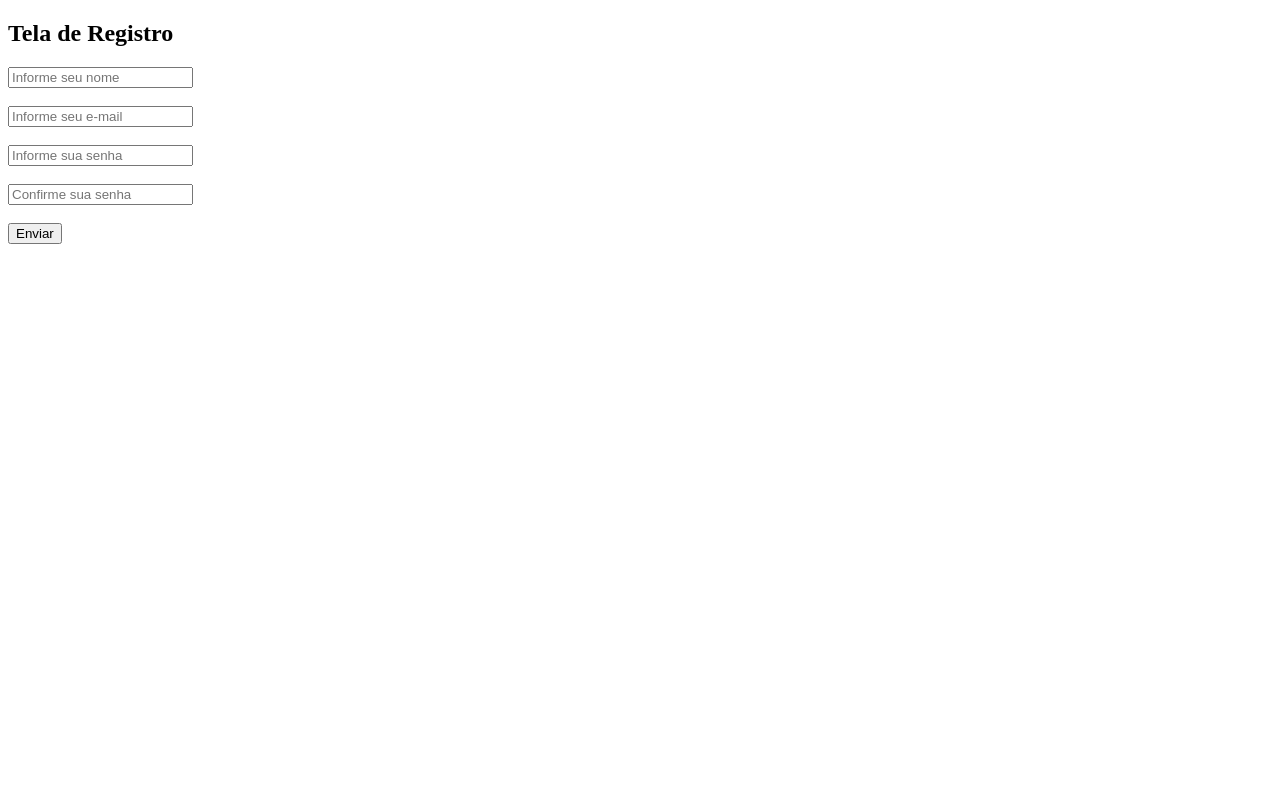
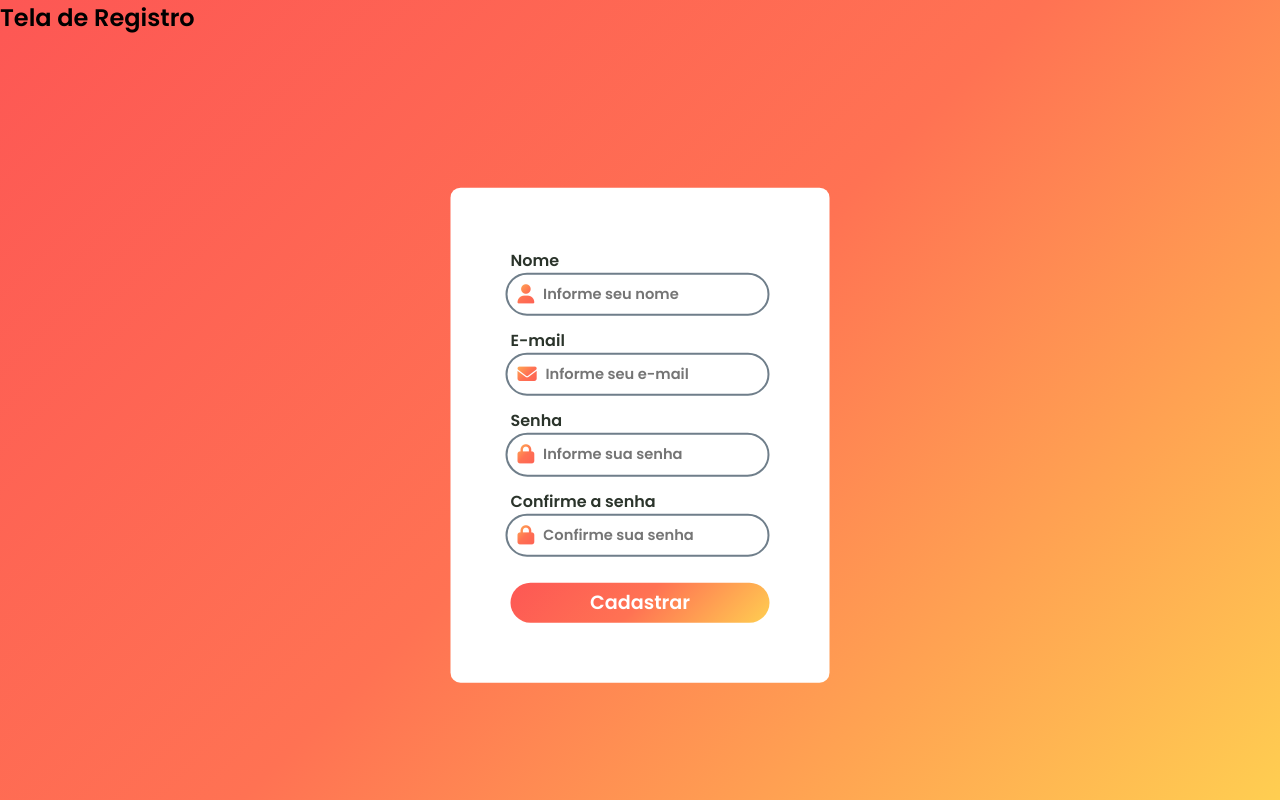
Before and after one commit to EmanoelSiilva/Autenticacao-Login, a website: page formRegister.html in a window 1280 px wide. Drawn offline with Linux system fonts and the light colour scheme.

Commit message:
adicionando css nos formularios

```diff
--- a/formRegister.html
+++ b/formRegister.html
@@ -5,16 +5,40 @@
     <meta http-equiv="X-UA-Compatible" content="IE=edge">
     <meta name="viewport" content="width=device-width, initial-scale=1.0">
     <title>Document</title>
+    <link rel="stylesheet" href="style.css">
+    <script src="https://kit.fontawesome.com/280d7ede1c.js" crossorigin="anonymous"></script>
 </head>
 <body>
     <h2>Tela de Registro</h2>
-    <form action="/auth/register" method="post">
-        <input type="text" name="name" placeholder="Informe seu nome"><br><br>
-        <input type="text" name="email" placeholder="Informe seu e-mail"><br><br>
-        <input type="password" name="password" placeholder="Informe sua senha"><br><br>
-        <input type="password" name="confirmpassword" placeholder="Confirme sua senha"><br><br>
+    <div id="form">
+        <form action="/auth/register" method="post">
+            <label for="name">Nome</label>
+            <div class="input">
+                <i class="fa-solid fa-user"></i>
+                <input type="text" name="name" placeholder="Informe seu nome">
+            </div>
+            <label for="email">E-mail</label>
+            <div class="input">
+                <i class="fa-solid fa-envelope"></i>
+                <input type="text" name="email" placeholder="Informe seu e-mail">
+            </div>
+            <label for="password">Senha</label>
+            <div class="input">
+                <i class="fa-solid fa-lock"></i>
+                <input type="password" name="password" placeholder="Informe sua senha">
+            </div>
+            <label for="confirmpassword">Confirme a senha</label>
+            <div class="input">
+                <i class="fa-solid fa-lock"></i>
+                <input type="password" name="confirmpassword" placeholder="Confirme sua senha">
+            </div>
 
-        <input type="submit" value="Enviar">
-    </form>
+            <div id="btn">
+                <button type="submit">Cadastrar</button>
+                <!-- <input type="submit" value="Enviar"> -->
+            </div>
+        </form>
+    </div>
+
 </body>
 </html>
--- a/package.json
+++ b/package.json
@@ -13,8 +13,10 @@
   "dependencies": {
     "bcrypt": "^5.1.0",
     "body-parser": "^1.20.1",
+    "cookie-parser": "^1.4.6",
     "dotenv": "^16.0.3",
     "express": "^4.18.2",
+    "express-session": "^1.17.3",
     "jsonwebtoken": "^9.0.0",
     "mongoose": "^6.9.0"
   },
--- /dev/null
+++ b/style.css
@@ -0,0 +1,93 @@
+@import url('https://fonts.googleapis.com/css2?family=Poppins:wght@600&display=swap');
+* {
+    margin: 0;
+    padding: 0;
+}
+
+body {
+    width: 100%;
+    height: 100vh;
+    font-family: "Poppins", sans-serif;
+    background: linear-gradient(-45deg, #ffce51, #ff7253, #fd5754);
+}
+
+#form {
+    position: relative;
+    top: 50%;
+    left: 50%;
+    transform: translate(-50%, -50%);
+    background-color: #fff;
+    border-radius: 10px;
+    padding: 60px;
+    width: min-content;
+    align-items: center;
+    color: #2b342b;
+    animation: iniciar 1.6s ease-out;
+    pointer-events: all;
+}
+
+.title {
+    font-size: 1.8em;
+    margin-bottom: 10%;
+}
+
+.input {
+    min-width: 250px;
+    border-radius: 22px;
+    border: 2px #6f7e8a solid;
+    padding: 5px;
+    margin: 0px 0px 12px -5px;
+}
+
+.input i {
+    font-size: 1.2em;
+    padding: 5px;
+    background: -webkit-linear-gradient(-45deg, #ffce51, #ff7253, #fd5754);
+    -webkit-background-clip: text;
+    -webkit-text-fill-color: transparent;
+}
+
+.input input {
+    width: 80%;
+    border: none;
+    outline: none;
+    font-family: "Poppins", sans-serif;
+    transform: translateY(-10%);
+    color: #2b344b;
+    font-size: 11pt;
+}
+
+#btn {
+    margin-top: 10%;
+    width: 100%;
+    text-align: center;
+}
+
+#btn button {
+    font-family: "Poppins", sans-serif;
+    background: linear-gradient(-45deg, #ffce51, #ff7253, #fd5754);
+    width: 100%;
+    height: 40px;
+    border: none;
+    font-size: 1.2em;
+    color: #fff;
+    border-radius: 20px;
+    outline: none;
+    cursor: pointer;
+}
+
+#btn button :hover {
+    background: linear-gradient(-45deg, #eec04c, #ec7054, #ee5a57);
+}
+
+@keyframes iniciar {
+    0% {
+        top: -20%;
+        opacity: 0;
+        pointer-events: none;
+    } 100% {
+        top: 50%;
+        opacity: 100%;
+        pointer-events: all;
+    }
+}
```
Also changed, not shown: 1 other file.
